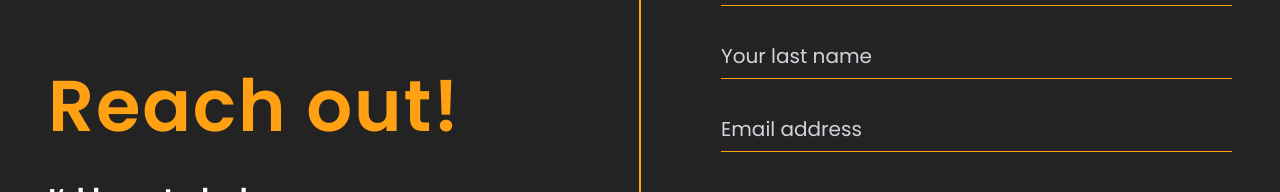
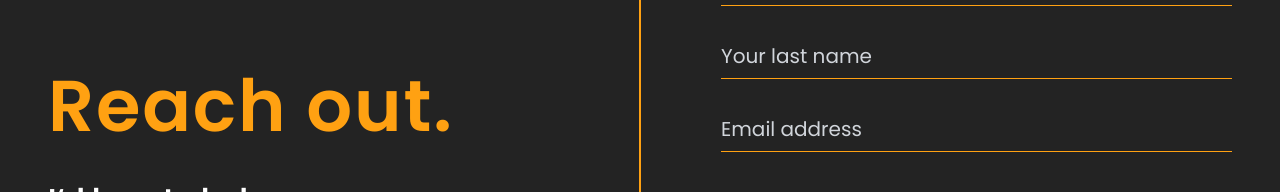
Before and after one commit to muhkyle17/portfolio-website, a Next.js app: page /contact-me in a window 1280 px wide. Shown: the part 206-398 px from the top of the page. Built offline with nearby package versions, Linux system fonts and the light colour scheme; a web font is replaced by a local one.

Commit message:
Change back

```diff
--- a/components/ContactMe.js
+++ b/components/ContactMe.js
@@ -6,7 +6,7 @@ const ContactMe = () => {
     <section className='container mx-auto flex flex-wrap lg:flex-nowrap items-center justify-between gap-10 lg:gap-20 w-full h-full pt-32// mt-[5rem] overflow-hidden relative py-12 lg:pt-[3.6rem]'>
       <div className='flex flex-col items-start justify-center lg:w-1/2 gap-8 lg:gap-10'>
         <h2 className='text-6xl sm:text-7xl tracking-wide font-semibold text-primary'>
-          Reach out!
+          Reach out.
         </h2>
 
         <div className='flex flex-col gap-1'>
```
